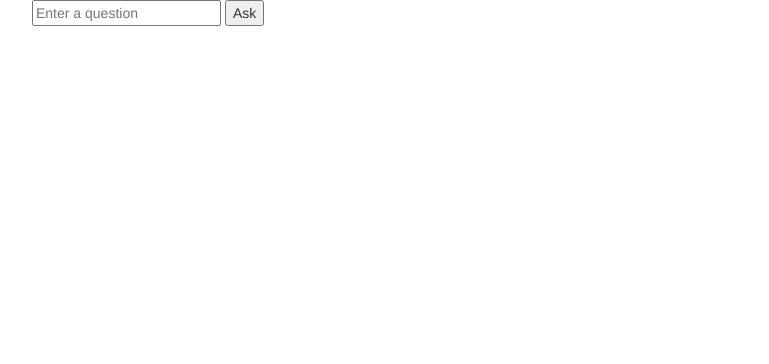
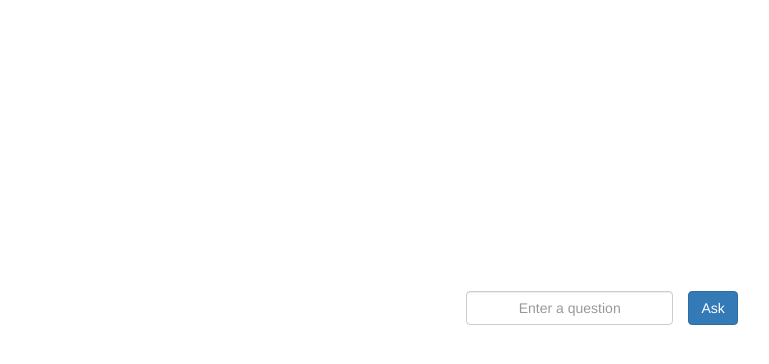
Before and after one commit to alanbares/8ball, a plain HTML site: page src/index.html in a window 1280 px wide. Shown: the whole page, without its empty margins (38-807 px from the left). Drawn offline with nearby package versions, Linux system fonts and the light colour scheme; some packages are replaced by stand-ins of ours.

Commit message:
Add styling

```diff
--- a/src/app/8ball/8ball.html
+++ b/src/app/8ball/8ball.html
@@ -1,7 +1,7 @@
-<div ng-controller="eightBallController">
- <form name="eightBallForm" ng-submit="vm.askQuestion()">
-  <input ng-model="vm.newQuestion.question" type="text" placeholder="Enter a question" required>
-  <button>Ask</button>
-  <span ng-show="vm.displayAnswer">{{vm.revealAnswer}}</span>
+<div ng-controller="eightBallController" class="text-center center form-group">
+ <form ng-submit="vm.askQuestion()" class="form-inline">
+  <h2 ng-show="vm.displayAnswer">{{vm.revealAnswer}}</h2>
+  <input ng-model="vm.newQuestion.question" type="text" class="form-control space" placeholder="Enter a question" required>
+  <button class="btn btn-primary space">Ask</button>
  </form>
 </div>
--- a/src/content/css/app.css
+++ b/src/content/css/app.css
@@ -0,0 +1,11 @@
+.space {
+  margin: .5%;
+}
+
+.center {
+  padding-top: 25%;
+}
+
+::-webkit-input-placeholder {
+  text-align: center;
+}
```
